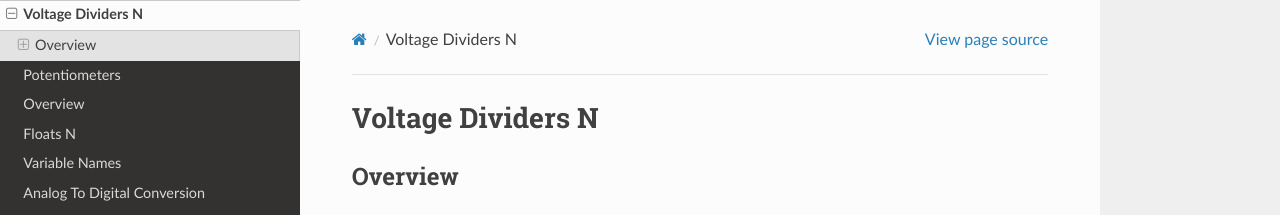
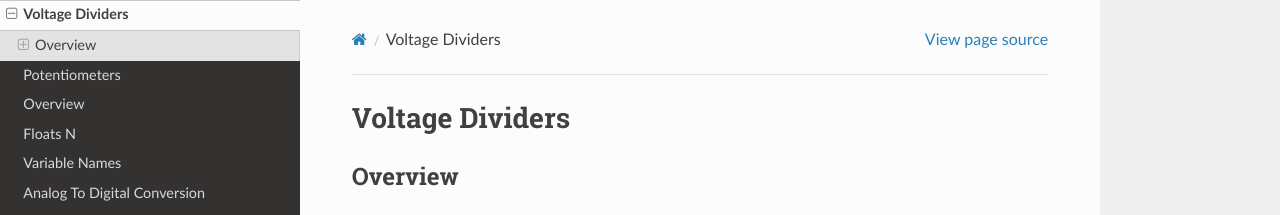
Before and after one commit to maxtkc/mvths-wiki, a Sphinx documentation site: the page built from docs/019a-voltage-dividers.rst, in a window 1280 px wide and 900 px high. Shown: the top 215 px of the window. Built offline with Sphinx 7.4.7 and the Read the Docs theme 2.0.0, drawn with Linux system fonts in a browser that asks for light colours; pages that are not in the unit, such as notebooks, are missing from menus.

```diff
--- a/docs/019a-voltage-dividers.rst
+++ b/docs/019a-voltage-dividers.rst
@@ -1,4 +1,4 @@
-Voltage Dividers N
+Voltage Dividers
 ================
 
 Overview
```
